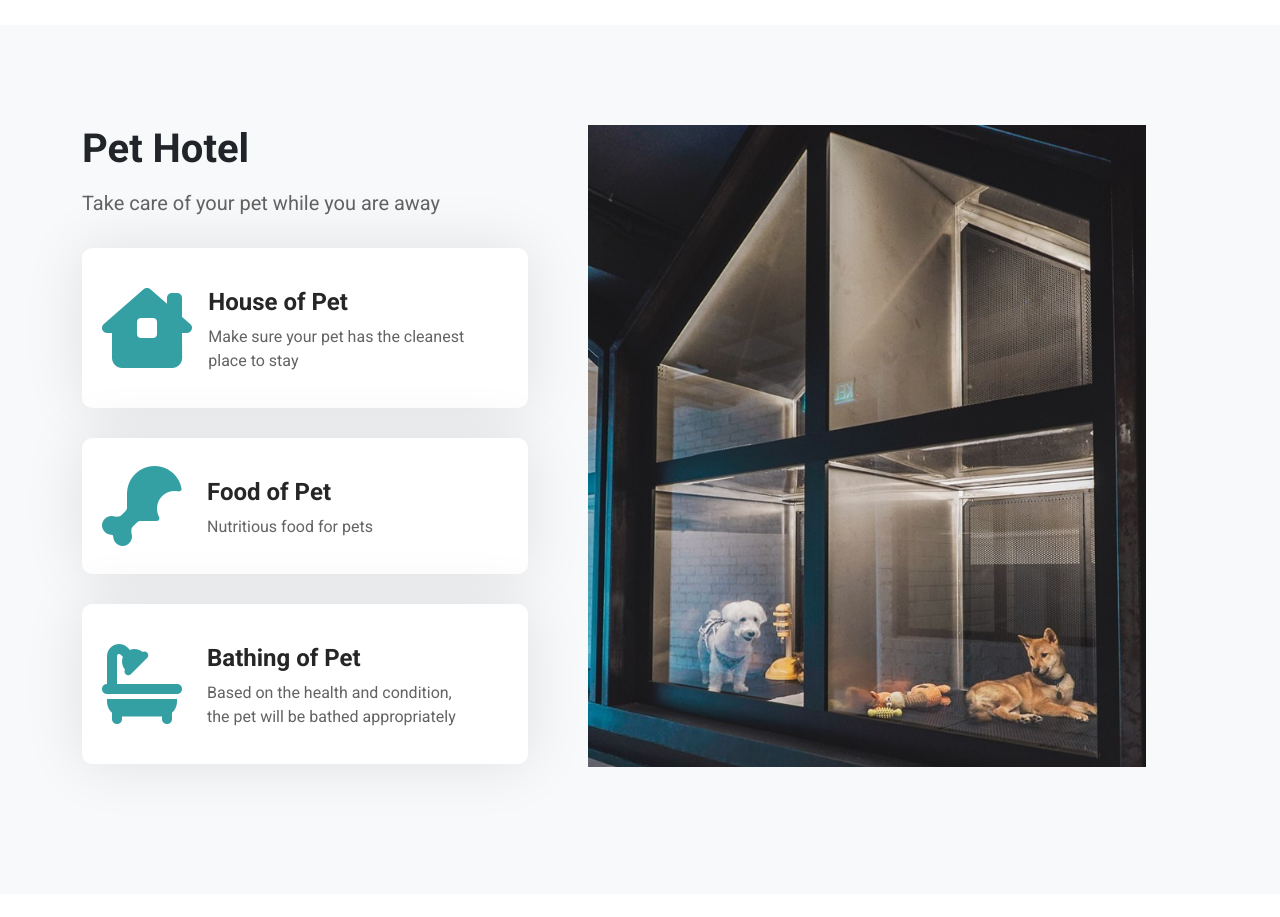
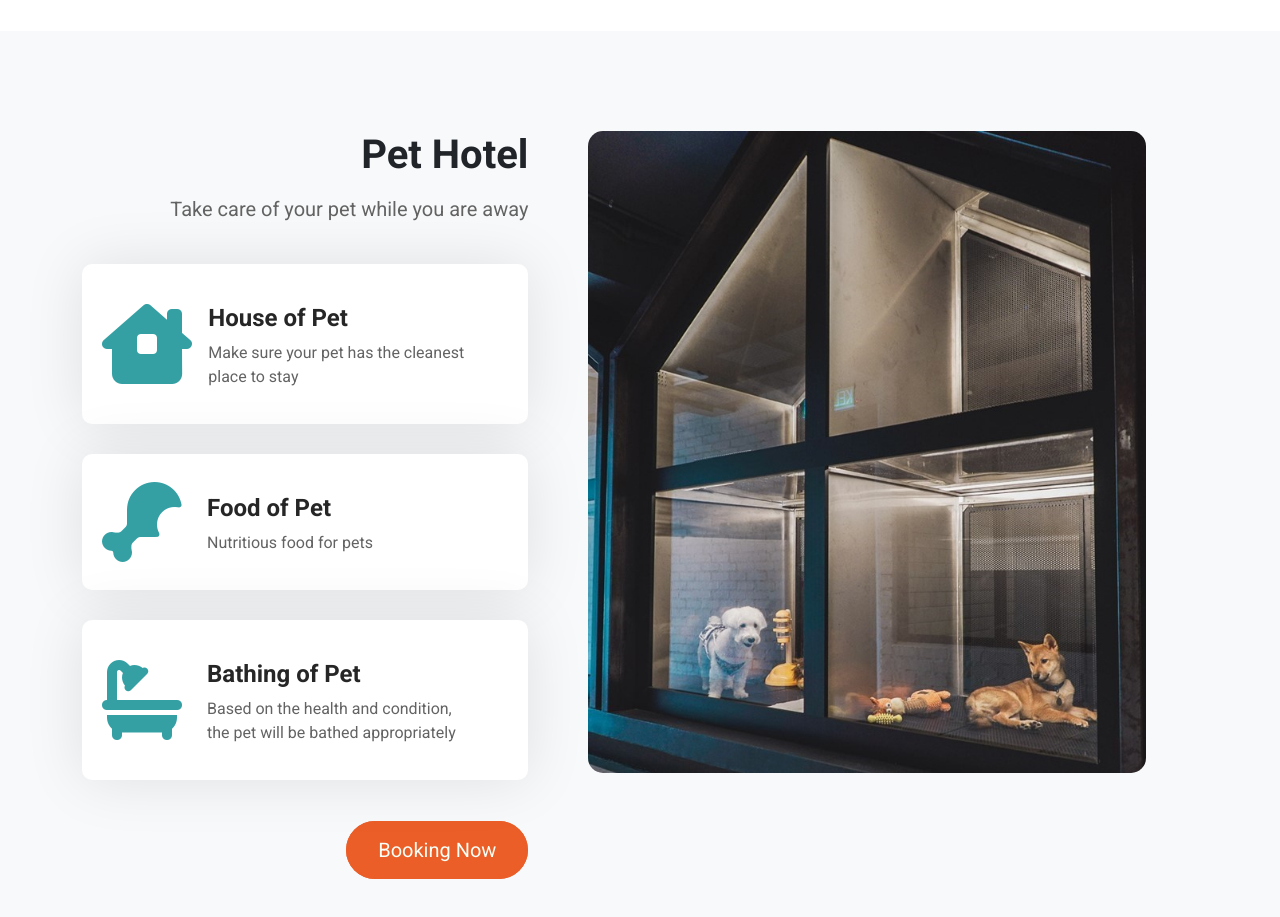
Before and after one commit to BuiTriThuc/PettSitter_Project, a website: page home.html in a window 1280 px wide. Shown: the part 2040-2957 px from the top of the page. Before the commit the page ends 2934 px from the top, so only its background shows below. Drawn offline with nearby package versions, Linux system fonts and the light colour scheme.

Commit message:
7:58 6/16

```diff
--- a/home.html
+++ b/home.html
@@ -271,6 +271,9 @@
                 </div>
               </div>
             </div>
+            <div class="btn-hotel">
+              <a href="#"> Booking Now </a>
+            </div>
           </div>
           <div class="pethotel-right">
             <a href="">
--- a/pages/home.scss
+++ b/pages/home.scss
@@ -92,6 +92,7 @@ html {
         border-radius: 30px;
         box-shadow: 0 0 0 3em $color-orange-800 inset;
         transition: all 300ms ease;
+        font-size: 20px;
       }
       a:hover {
         box-shadow: 0 0 0 1px $color-black-light inset;
@@ -228,19 +229,23 @@ html {
       width: 40%;
       margin-right: 60px;
       .pethotel-title {
+        margin-bottom: 40px;
         h1 {
           font-size: 40px;
           font-weight: 600;
           margin-bottom: 15px;
+          text-align: right;
         }
         p {
           font-size: 20px;
           color: #636363;
           margin-bottom: 30px;
+          text-align: right;
         }
       }
       .pethotel-content {
         .pethotel-item {
+          transition: all 0.4s;
           display: flex;
           box-shadow: 0 0 60px 0 #0000001a;
           padding: 20px;
@@ -277,15 +282,48 @@ html {
             }
           }
         }
+        .pethotel-item:hover {
+          cursor: pointer;
+          background: linear-gradient(
+            to right,
+            $color-orange-300,
+            $color-green-300,
+            $color-green-700
+          );
+          transition: 0.4s;
+        }
       }
-    }
-    .pethotel-right {
-      width: 50%;
-      a {
-        img {
-          width: 100%;
+      .btn-hotel {
+        text-align: right;
+        padding-top: 25px;
+        a {
+          text-decoration: none;
+          border: 2px solid $color-orange-800;
+          background-color: $color-orange-800;
+          color: $color-white-light;
+          padding: 15px 30px;
+          border-radius: 30px;
+          box-shadow: 0 0 0 3em $color-orange-800 inset;
+          transition: all 300ms ease;
+          font-size: 20px;
+        }
+        a:hover {
+          box-shadow: 0 0 0 1px $color-green-700 inset;
+          transition: all 300ms ease;
+          background: transparent;
+          color: $color-green-700;
+          border: 1px solid $color-green-700;
         }
       }
     }
   }
+  .pethotel-right {
+    width: 50%;
+    a {
+      img {
+        width: 100%;
+        border-radius: 15px;
+      }
+    }
+  }
 }
```
Also changed, not shown: css/home.css, 1 other file.
